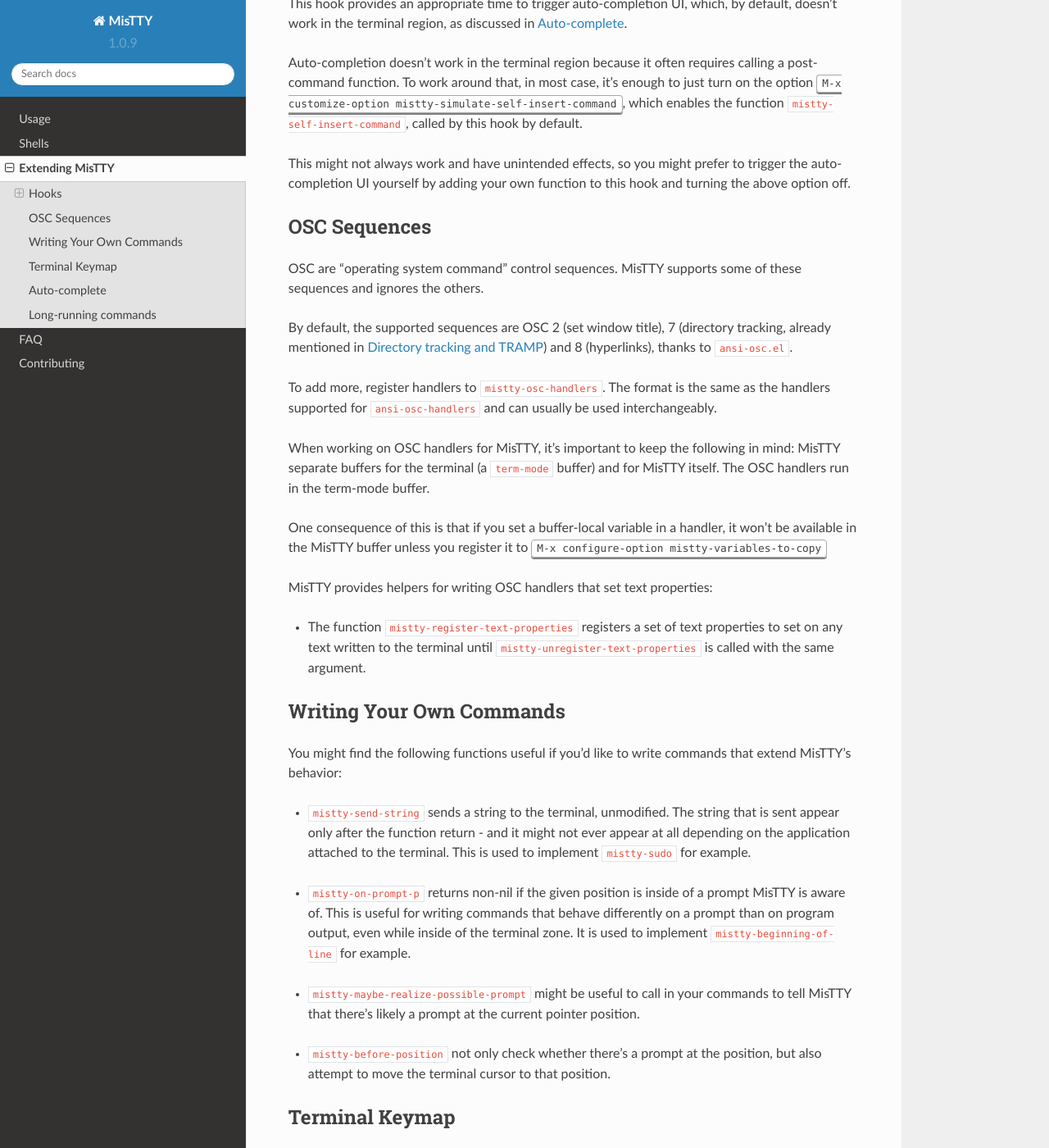
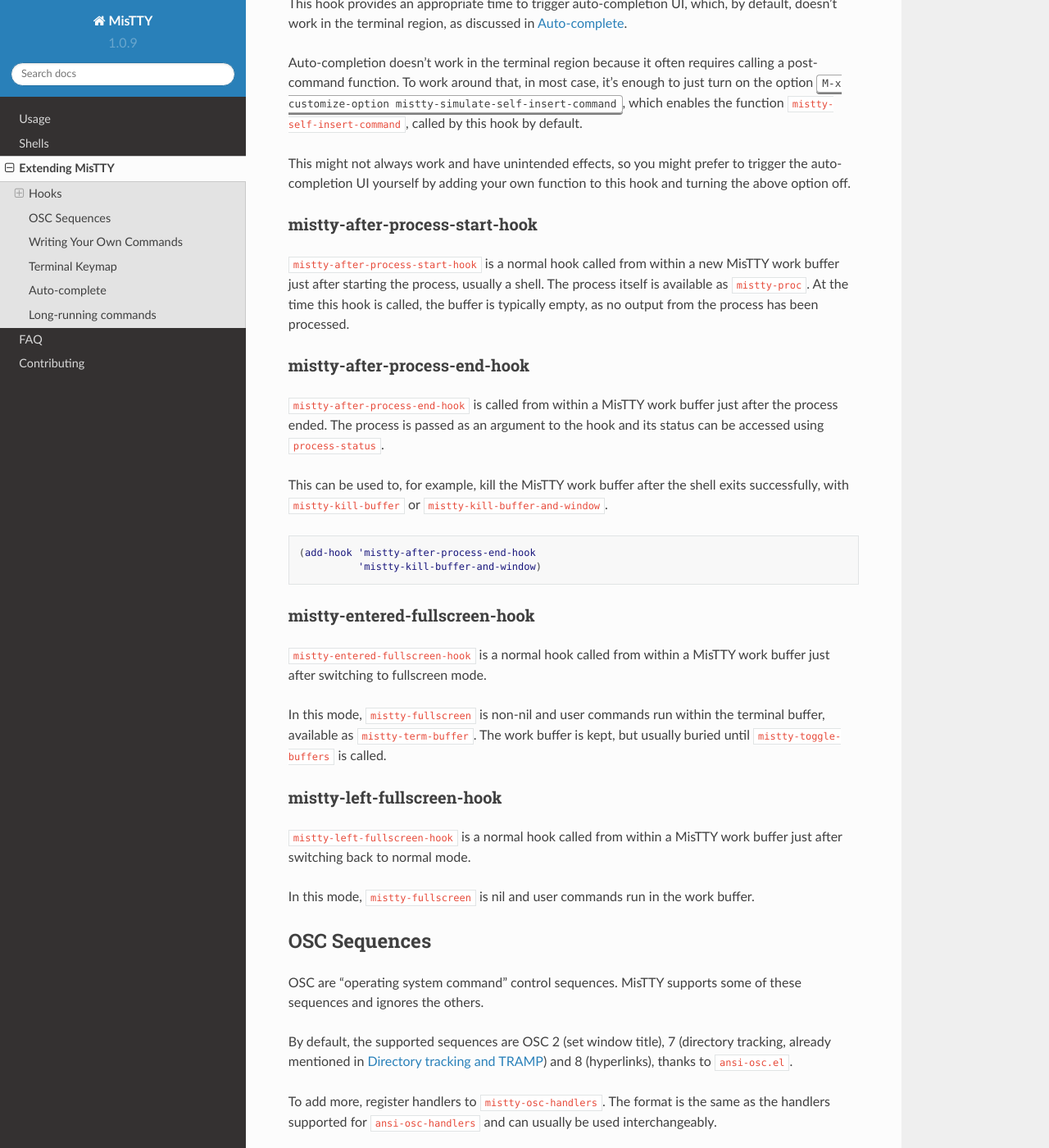
Before and after one commit to szermatt/mistty, a Sphinx documentation site: the page built from docs/source/extensions.rst, in a window 1280 px wide and 1400 px high, scrolled down 762 px. Shown: the whole window at 82% size. Built offline with Sphinx 7.4.7 and the Read the Docs theme 2.0.0, drawn with Linux system fonts in a browser that asks for light colours.

Commit message:
Add hook to track start, exit and fullscreen mode change.
This change introduces the following hooks:
 mistty-after-process-start-hook
 mistty-after-process-end-hook
 mistty-entered-fullscreen-hook
 mistty-left-fullscreen-hook
This allows reacting to important state changes and reacting to them.

This change also introduces mistty-kill-buffer and
mistty-kill-buffer-and-window, which is meant to be added to
mistty-after-process-end-hook to kill the buffer and window after the
shell ends successfully.

See also side discussion in issue #20

```diff
--- a/docs/source/extensions.rst
+++ b/docs/source/extensions.rst
@@ -59,6 +59,52 @@
 This might not always work and have unintended effects, so you might
 prefer to trigger the auto-completion UI yourself by adding your own
 function to this hook and turning the above option off.
+
+mistty-after-process-start-hook
+^^^^^^^^^^^^^^^^^^^^^^^^^^^^^^^^
+
+:code:`mistty-after-process-start-hook` is a normal hook called from
+within a new MisTTY work buffer just after starting the process,
+usually a shell. The process itself is available as
+:code:`mistty-proc`. At the time this hook is called, the buffer is
+typically empty, as no output from the process has been processed.
+
+mistty-after-process-end-hook
+^^^^^^^^^^^^^^^^^^^^^^^^^^^^^
+
+:code:`mistty-after-process-end-hook` is called from within a MisTTY
+work buffer just after the process ended. The process is passed as an
+argument to the hook and its status can be accessed using
+:code:`process-status`.
+
+This can be used to, for example, kill the MisTTY work buffer after
+the shell exits successfully, with :code:`mistty-kill-buffer` or
+:code:`mistty-kill-buffer-and-window`.
+
+.. code-block:: elisp
+
+  (add-hook 'mistty-after-process-end-hook
+            'mistty-kill-buffer-and-window)
+
+mistty-entered-fullscreen-hook
+^^^^^^^^^^^^^^^^^^^^^^^^^^^^^^
+
+:code:`mistty-entered-fullscreen-hook` is a normal hook called from
+within a MisTTY work buffer just after switching to fullscreen mode.
+
+In this mode, :code:`mistty-fullscreen` is non-nil and user commands
+run within the terminal buffer, available as
+:code:`mistty-term-buffer`. The work buffer is kept, but usually
+buried until :code:`mistty-toggle-buffers` is called.
+
+mistty-left-fullscreen-hook
+^^^^^^^^^^^^^^^^^^^^^^^^^^^
+
+:code:`mistty-left-fullscreen-hook` is a normal hook called from
+within a MisTTY work buffer just after switching back to normal mode.
+
+In this mode, :code:`mistty-fullscreen` is nil and user commands run
+in the work buffer.
 
 .. _osc:
 
```
Also changed, not shown: 3 other files.
